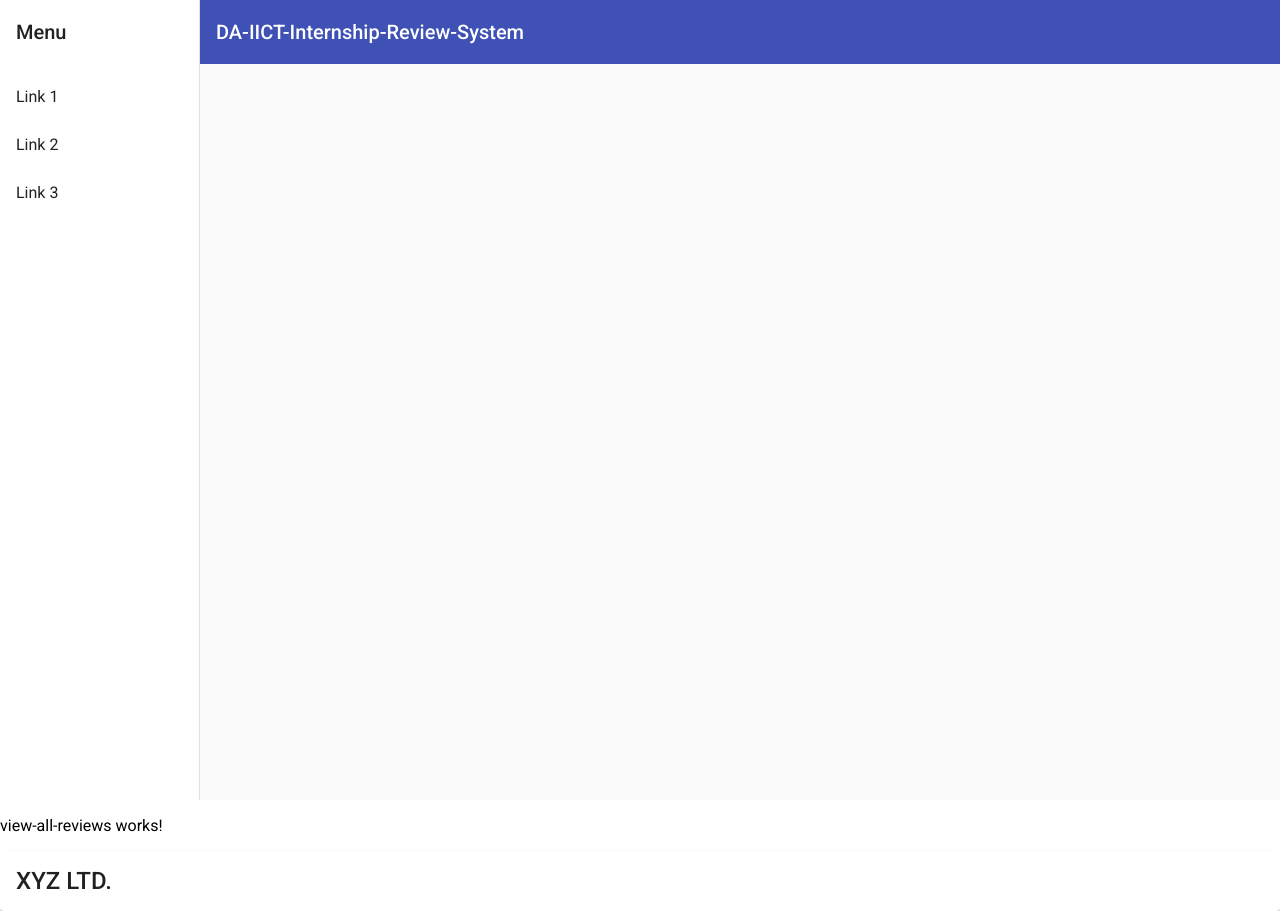
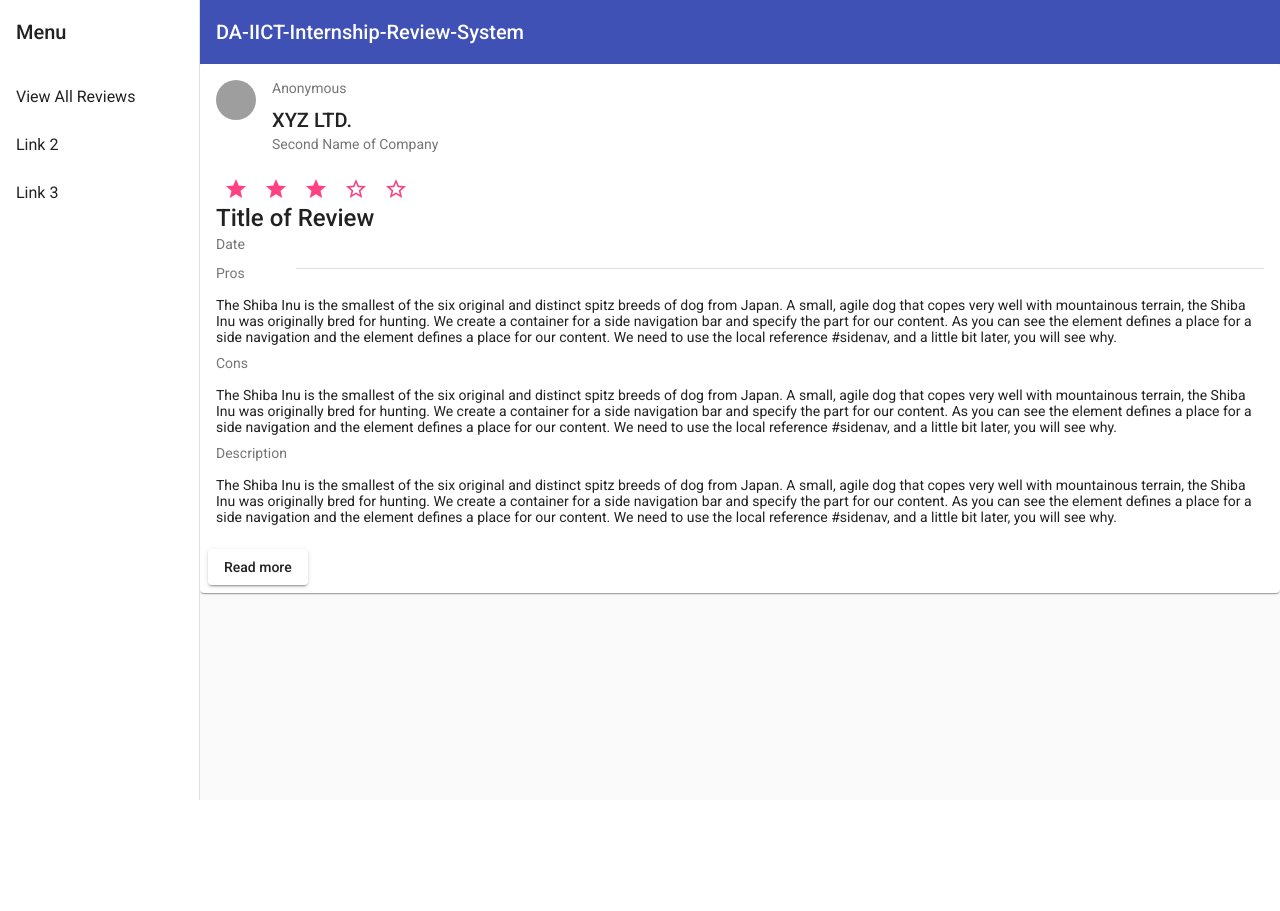
Before and after one commit to malavshah9/DA-IICT-Internship-Review-System, an Angular app: page /reviews in a window 1280 px wide. After the commit the page ends 800 px from the top, so only its background shows below. Built offline with nearby package versions, Linux system fonts and the light colour scheme; grey boxes are pictures that could not be loaded.

Commit message:
view all review - ui done!

```diff
--- a/src/app/app.component.html
+++ b/src/app/app.component.html
@@ -18,4 +18,4 @@
   </li>
 </ul> -->
 <app-side-menu></app-side-menu>
-<router-outlet></router-outlet>
+<!-- <router-outlet></router-outlet> -->
--- a/src/app/app.module.ts
+++ b/src/app/app.module.ts
@@ -16,6 +16,7 @@ import { ViewAllReviewsComponent } from './view-all-reviews/view-all-reviews.com
 import { SideMenuComponent } from './side-menu/side-menu.component';
 import { LayoutModule } from '@angular/cdk/layout';
 import { MatButtonModule } from '@angular/material/button';
+import {MatPaginatorModule} from '@angular/material/paginator';
 
 @NgModule({
   declarations: [
@@ -33,7 +34,8 @@ import { MatButtonModule } from '@angular/material/button';
     MatSidenavModule,
     MatListModule,
     LayoutModule,
-    MatButtonModule
+    MatButtonModule,
+    MatPaginatorModule
   ],
   providers: [],
   bootstrap: [AppComponent]
--- a/src/app/side-menu/side-menu.component.html
+++ b/src/app/side-menu/side-menu.component.html
@@ -5,7 +5,7 @@
       [opened]="(isHandset$ | async) === false">
     <mat-toolbar>Menu</mat-toolbar>
     <mat-nav-list>
-      <a mat-list-item href="#">Link 1</a>
+      <a mat-list-item routerLink='/reviews'>View All Reviews</a>
       <a mat-list-item href="#">Link 2</a>
       <a mat-list-item href="#">Link 3</a>
     </mat-nav-list>
@@ -23,5 +23,6 @@
       <span>DA-IICT-Internship-Review-System</span>
     </mat-toolbar>
     <!-- Add Content Here -->
+    <router-outlet></router-outlet>
   </mat-sidenav-content>
 </mat-sidenav-container>
--- a/src/app/view-all-reviews/view-all-reviews.component.html
+++ b/src/app/view-all-reviews/view-all-reviews.component.html
@@ -1,6 +1,57 @@
-<p>
-  view-all-reviews works!
-</p>
-<mat-card>
+<!-- <p>
+  <h1>view-all-reviews works!</h1>
+  <mat-card>
+      <mat-card-title-group>
   <mat-card-title>XYZ LTD.</mat-card-title>
-</mat-card>
+  <mat-card-subtitle>Second Name of Company</mat-card-subtitle>
+</mat-card-title-group>
+<mat-card-content>
+  We create a container for a side navigation bar and specify the part for our content. As you can see the element defines a place for a side navigation and the element defines a place for our content. We need to use the local reference #sidenav, and a little bit later, you will see why.
+  </mat-card-content>
+<mat-card-actions><button mat-raised-button>Read more...</button></mat-card-actions>
+</mat-card> -->
+
+<mat-card class="mat-card-border">
+    <mat-card-header>
+      <div mat-card-avatar class="example-header-image"></div>
+      <mat-card-subtitle>Anonymous</mat-card-subtitle>
+      <mat-card-title>XYZ LTD.</mat-card-title>
+      <mat-card-subtitle>Second Name of Company</mat-card-subtitle>
+    </mat-card-header>
+    <mat-card-content>
+        <button mat-icon-button [color]="color" *ngFor="let ratingId of ratingArr;index as i" [id]="'star_'+i" (click)="onClick(i+1)">
+            <mat-icon>
+              {{showIcon(i)}}
+            </mat-icon>
+          </button>
+          <mat-card-title>Title of Review</mat-card-title>
+          <mat-card-subtitle>Date</mat-card-subtitle>
+          <mat-divider [inset]="true"></mat-divider>
+          <mat-card-subtitle>Pros</mat-card-subtitle>
+      <p>
+        The Shiba Inu is the smallest of the six original and distinct spitz breeds of dog from Japan.
+        A small, agile dog that copes very well with mountainous terrain, the Shiba Inu was originally
+        bred for hunting.
+        We create a container for a side navigation bar and specify the part for our content. As you can see the element defines a place for a side navigation and the element defines a place for our content. We need to use the local reference #sidenav, and a little bit later, you will see why.
+      </p>
+      <mat-card-subtitle>Cons</mat-card-subtitle>
+      <p>
+        The Shiba Inu is the smallest of the six original and distinct spitz breeds of dog from Japan.
+        A small, agile dog that copes very well with mountainous terrain, the Shiba Inu was originally
+        bred for hunting.
+        We create a container for a side navigation bar and specify the part for our content. As you can see the element defines a place for a side navigation and the element defines a place for our content. We need to use the local reference #sidenav, and a little bit later, you will see why.
+      </p>
+      <mat-card-subtitle>Description</mat-card-subtitle>
+      <p>
+        The Shiba Inu is the smallest of the six original and distinct spitz breeds of dog from Japan.
+        A small, agile dog that copes very well with mountainous terrain, the Shiba Inu was originally
+        bred for hunting.
+        We create a container for a side navigation bar and specify the part for our content. As you can see the element defines a place for a side navigation and the element defines a place for our content. We need to use the local reference #sidenav, and a little bit later, you will see why.
+      </p>
+    </mat-card-content>
+    <mat-card-actions><button mat-raised-button>Read more</button></mat-card-actions>
+  </mat-card>
+
+    <!-- <p class="body-2">
+        Your rated <span class="body-2">{{rating}}</span> / <span class="body-2">{{starCount}}</span>
+    </p> -->
--- a/src/app/view-all-reviews/view-all-reviews.component.scss
+++ b/src/app/view-all-reviews/view-all-reviews.component.scss
@@ -0,0 +1,20 @@
+.container {
+  font-size: 16px;
+  line-height: 16px;
+  height: 32px;
+  overflow: hidden;
+}
+.show {
+  overflow: visible;
+  height: auto;
+}
+.example-header-image {
+  background-image: url('https://image.shutterstock.com/image-vector/man-avatar-profile-picture-vector-260nw-229692004.jpg');
+  background-size: cover;
+}
+.example-card {
+  max-width: 400px;
+}
+.mat-card-border{
+  border:2px;
+}
--- a/src/app/view-all-reviews/view-all-reviews.component.ts
+++ b/src/app/view-all-reviews/view-all-reviews.component.ts
@@ -1,4 +1,4 @@
-import { Component, OnInit } from '@angular/core';
+import { Component, OnInit, Input, Output, EventEmitter, ViewEncapsulation } from '@angular/core';
 
 @Component({
   selector: 'app-view-all-reviews',
@@ -8,8 +8,37 @@ import { Component, OnInit } from '@angular/core';
 export class ViewAllReviewsComponent implements OnInit {
 
   constructor() { }
+  @Input('rating') private rating: number = 3;
+  @Input('starCount') private starCount: number = 5;
+  @Input('color') private color: string = 'accent';
+  @Output() private ratingUpdated = new EventEmitter();
 
+  private snackBarDuration: number = 2000;
+  private ratingArr = [];
   ngOnInit() {
+    console.log(" component : view-all-reviews")
+    console.log("a "+this.starCount)
+    for (let index = 0; index < this.starCount; index++) {
+      this.ratingArr.push(index);
+    }
+  }
+  onClick(rating:number) {
+    console.log(rating)
+    this.ratingUpdated.emit(rating);
+    return false;
+  }
+
+  showIcon(index:number) {
+    if (this.rating >= index + 1) {
+      return 'star';
+    } else {
+      return 'star_border';
+    }
   }
 
 }
+export enum StarRatingColor {
+  primary = "primary",
+  accent = "accent",
+  warn = "warn"
+}
```
Also changed, not shown: src/app/side-menu/side-menu.component.scss (line endings or trailing spaces), 1 other file (tests, documents, lock files or other folders).
